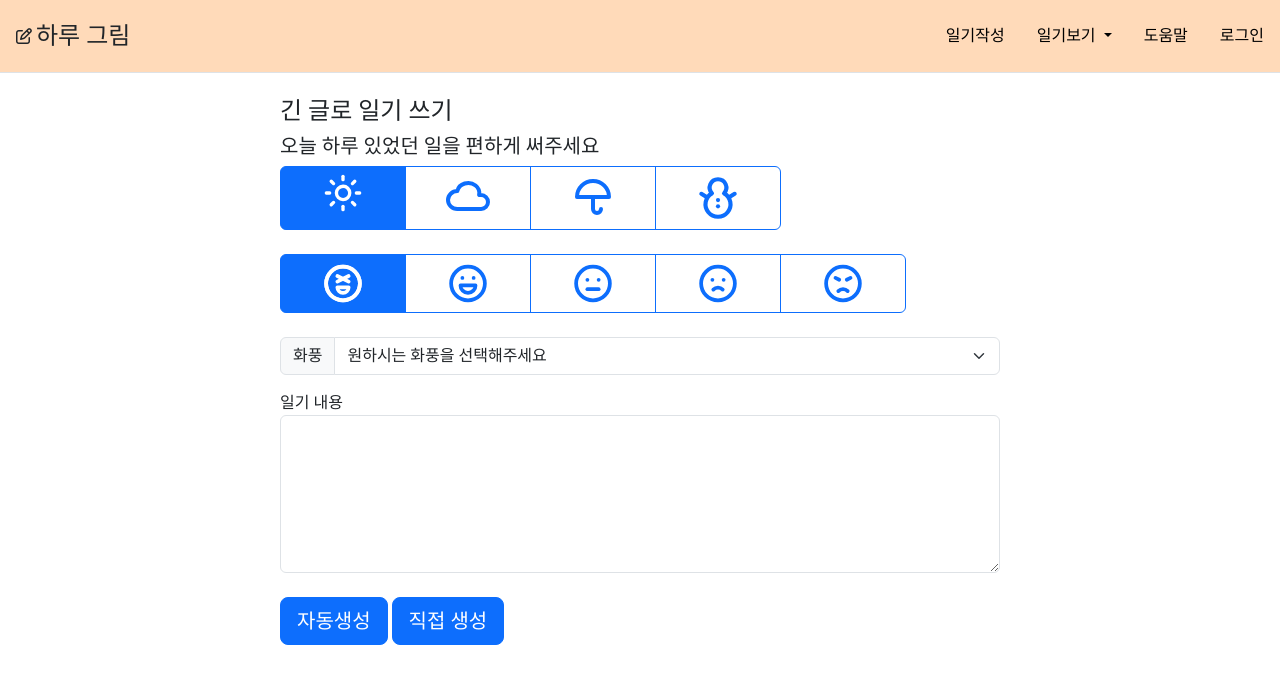
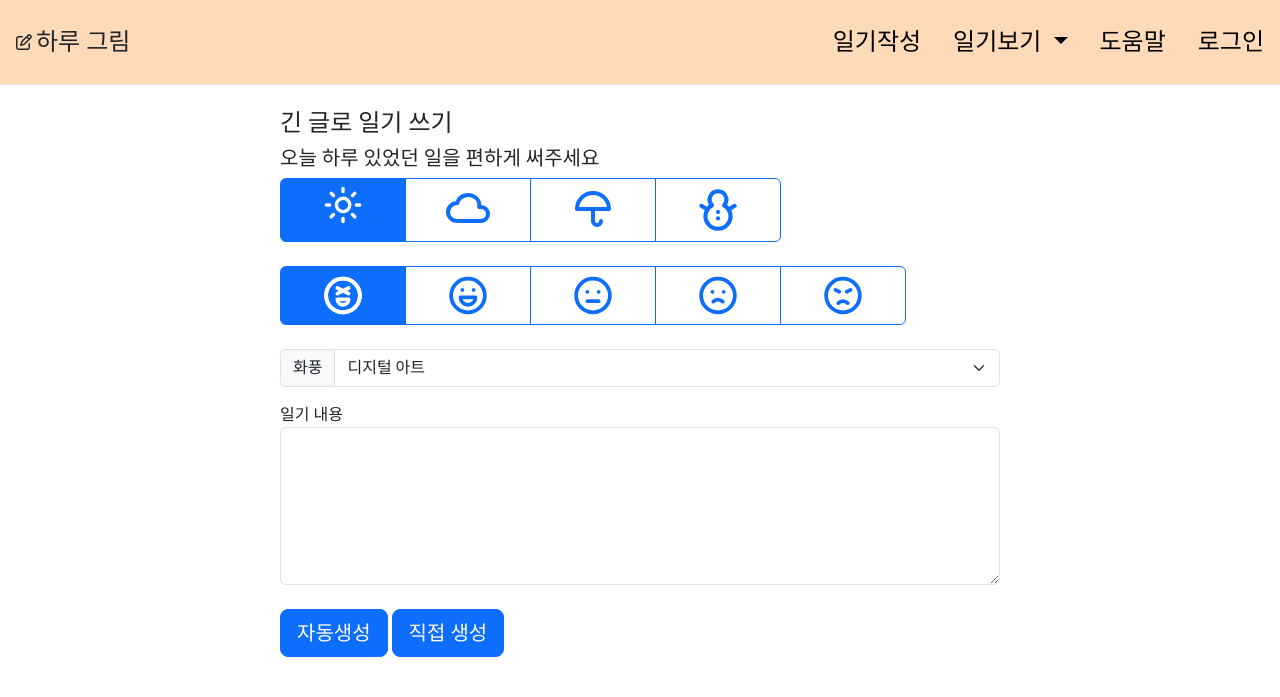
Before and after one commit to cyjeong2/Project-3, a Django app: page /diary/new/ in a window 1280 px wide. Shown: the top 697 px of the page. Run offline with Django 4.2, Linux system fonts and the light colour scheme; some libraries are stand-ins or nearby versions; some web fonts are replaced.

Commit message:
22/11/14 화풍 추가

```diff
--- a/diary/models.py
+++ b/diary/models.py
@@ -16,7 +16,7 @@ class Memory(models.Model):
                        ('Oil and Canvas', '유화'),
                        ('Sketched', '스케치'),
                        ('Impressionism', '인상주의'),
-                       # ('','')
+                       ('Vaper Wave','MZ세대 스타일'),
                        }
     emotion_choices = {('Cheerful', '쾌활'),
                        ('Happy', '기쁨'),
@@ -53,7 +53,7 @@ class KeywordPost(models.Model):
                        ('Oil and Canvas', '유화'),
                        ('Sketched', '스케치'),
                        ('Impressionism', '인상주의'),
-                       # ('','')
+                       ('Vaper Wave', 'MZ세대 스타일'),
                        }
     emotion_choices = {('Cheerful', '쾌활'),
                        ('Happy', '기쁨'),
--- a/diary/templates/diary/memory_form.html
+++ b/diary/templates/diary/memory_form.html
@@ -144,8 +144,8 @@
         <div class="input-group mb-3">
   <label class="input-group-text" for="drawing_choices">화풍</label>
   <select class="form-select" id="drawing_choices" name ="Drawing">
-    <option selected>원하시는 화풍을 선택해주세요</option>
-    <option value="Digital Art">디지털 아트</option>
+    <option selected value="Digital Art">디지털 아트</option>
+    <option value="Vaper Wave">MZ세대 스타일</option>
     <option value="Oil and Canvas">유화</option>
     <option value="Sketched">스케치</option>
       <option value="Impressionism">인상주의</option>
--- a/do_it_django_prj/templates/base.html
+++ b/do_it_django_prj/templates/base.html
@@ -50,14 +50,14 @@ a:active {
 
 <!-- header -->
 <!--<div class="container">-->
-    <header class="d-flex flex-wrap justify-content-center py-3 mb-4 border-bottom" style="background-color:#FFDAB9	">
+    <header class="d-flex flex-wrap justify-content-center py-3 mb-4 border-bottom" style="background-color:#FFDAB9;">
         <i class="fa-regular fa-book-heart"></i>
         <a href="http://localhost:8000/home/" class="d-flex align-items-center mb-3 mb-md-0 me-md-auto text-dark text-decoration-none">
             &nbsp&nbsp&nbsp&nbsp<i class="far fa-edit"></i> &nbsp
             <span class="fs-4">하루 그림</span>
         </a>
 
-        <ul class="nav nav-pills">
+        <ul class="nav nav-pills" style="font-size:1.5em; ">
 
             <li class="nav-item" ><a href="/diary/" class="nav-link">일기작성</a></li>
             <li class="nav-item dropdown">
```
Also changed, not shown: diary/migrations/0016_alter_keywordpost_drawing_alter_keywordpost_emotion_and_more.py (added), 1 other file.
